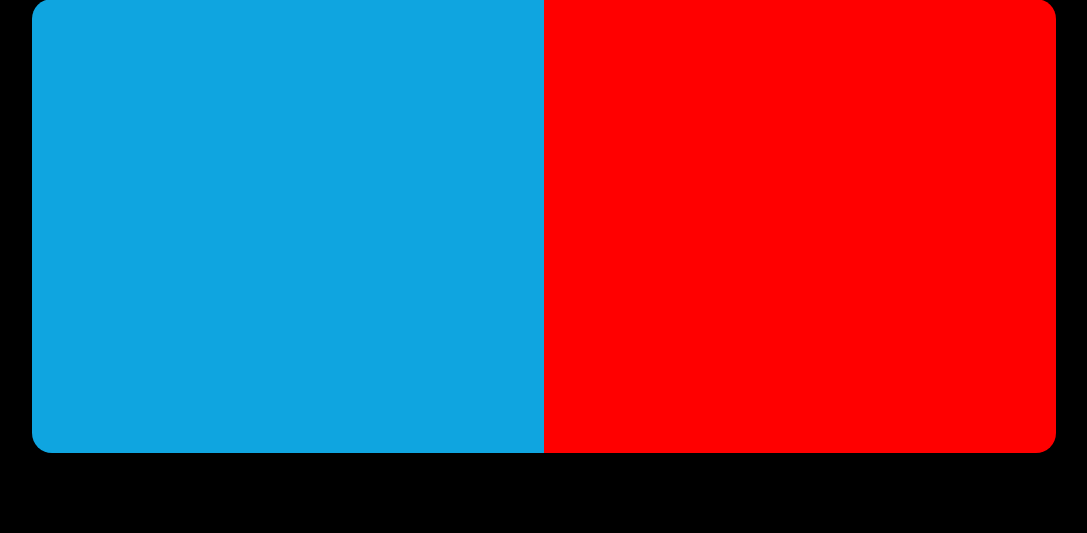
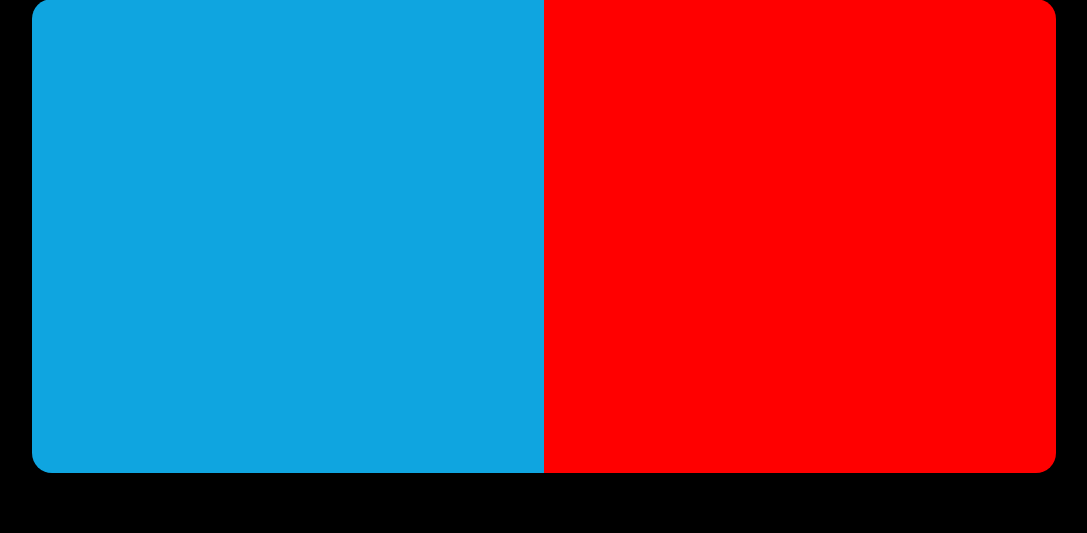
Before and after one commit to QLW-NDI/NDI2023, a Symfony app: template templates/NDI/ndi.html.twig in a window 1280 px wide. Shown: the part 209-742 px from the top of the page, without its empty margins (96-1183 px from the left). Run offline with Twig, Linux system fonts and the light colour scheme; the template is opened without the code that fills it, so the values that code supplies are empty; some libraries are stand-ins or nearby versions.

Commit message:
js and css adjustment

```diff
--- a/public/css/ndi.css
+++ b/public/css/ndi.css
@@ -61,7 +61,7 @@
     align-items: center;
     border: solid 3px transparent;
     transition: border 0.1s, width 0.5s;
-    padding: 10px;
+    padding: 20px;
 }
 
 #left-answer:hover {
@@ -84,7 +84,7 @@
     align-items: center;
     border: solid 3px transparent;
     transition: border 0.1s, width 0.5s;
-    padding: 10px;
+    padding: 20px;
 }
 
 #right-answer:hover {
--- a/public/js/ndi.js
+++ b/public/js/ndi.js
@@ -39,7 +39,7 @@ function showExplanation() {
         Array.from(children).forEach(child => {
             child.style.fontSize = "initial"
         });
-        explanationText.style.fontSize = "large";
+        explanationText.style.fontSize = "xx-large";
         setTimeout(function() {
             answerBox.style.width = "calc(100% - 100px)";
             next.style.width = "100px";
```
